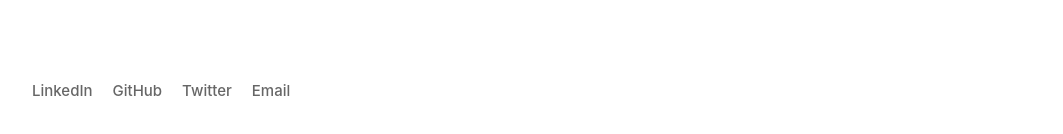
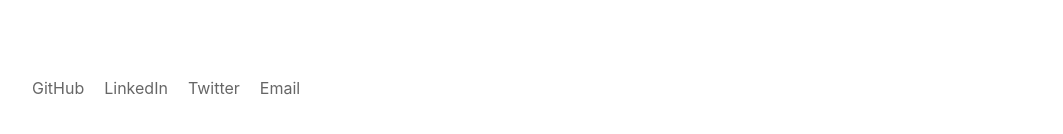
Before and after one commit to sumi419/portfolio, a React (Create React App) app: page / in a window 1280 px wide. Shown: the part 700-834 px from the top of the page, without its empty margins (96-1159 px from the left). Built offline with nearby package versions, Linux system fonts and the light colour scheme.

Commit message:
💖 Refactor Footer.js

```diff
--- a/src/components/Footer.js
+++ b/src/components/Footer.js
@@ -1,34 +1,18 @@
 import React from 'react';
 
-import css from '../styles/footer.module.css';
+import { links } from '../static/lib/links';
 
 export default function Footer() {
   return (
-    <footer className={css.container}>
-      <ul className={css.links}>
-        <li className={css.link}>
-          <a
-            href='https://www.linkedin.com/in/sumayyahasgar/'
-            target='_blank'
-            rel='noopener noreferrer'>
-            LinkedIn
-          </a>
-        </li>
-        <li className={css.link}>
-          <a href='https://github.com/sumi419' target='_blank' rel='noopener noreferrer'>
-            GitHub
-          </a>
-        </li>
-        <li className={css.link}>
-          <a href='https://twitter.com/sumayyahasgar' target='_blank' rel='noopener noreferrer'>
-            Twitter
-          </a>
-        </li>
-        <li className={css.link}>
-          <a href='mailto:sasgar04@gmail.com' target='_blank' rel='noopener noreferrer'>
-            Email
-          </a>
-        </li>
+    <footer className='m0a pb4 pt4 w90 w80-d'>
+      <ul className='flex-m flex-row'>
+        {links.map((link) => (
+          <li className='mr2-d black60 fs16 pb1 pt1 hover' key={link.name}>
+            <a href={link.href} target='_blank' rel='noopener noreferrer'>
+              {link.name}
+            </a>
+          </li>
+        ))}
       </ul>
     </footer>
   );
```
